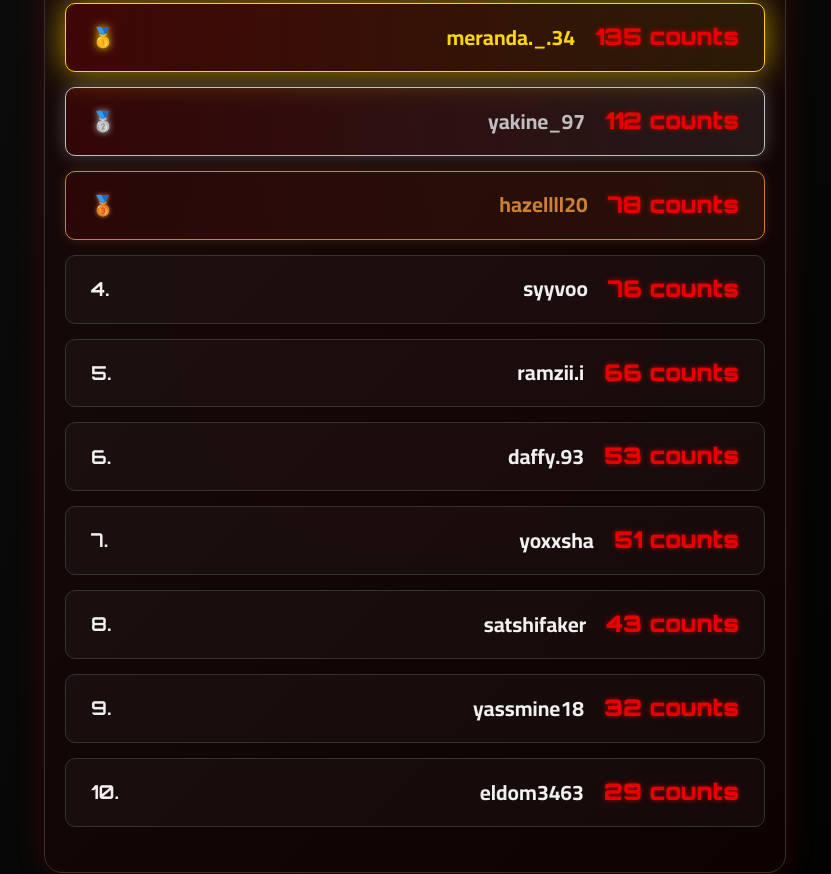
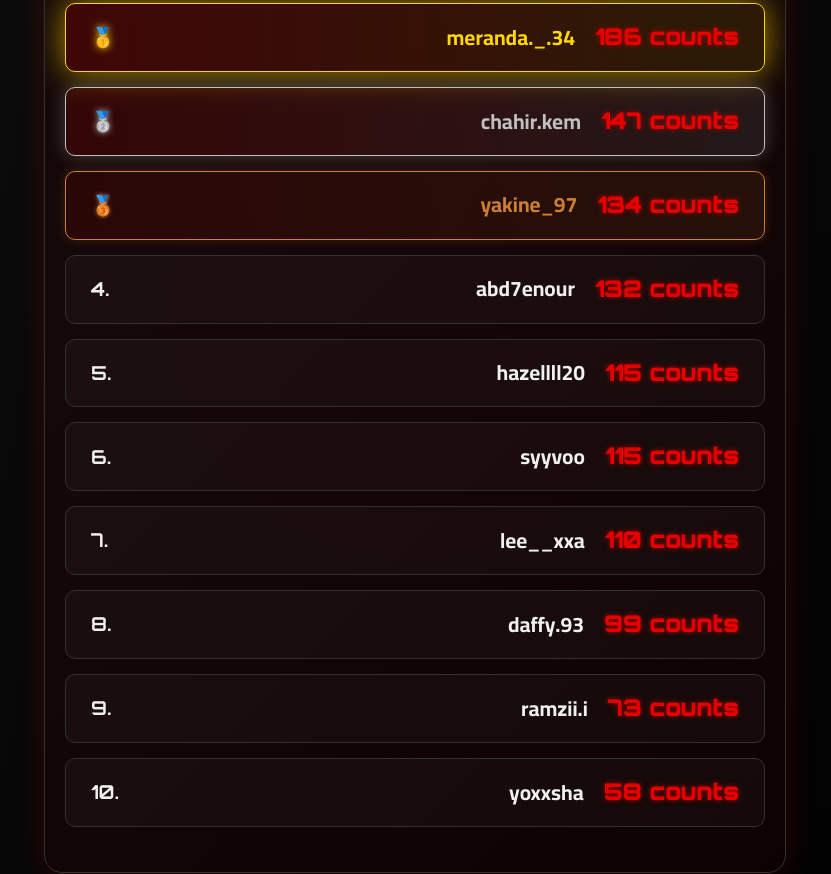
Before and after one commit to overrule-site/overrule, a plain HTML site: page servercounting.html in a window 1280 px wide. Shown: the part 691-1565 px from the top of the page, without its empty margins (225-1056 px from the left). Drawn offline with Linux system fonts and the light colour scheme.

Commit message:
Update servercounting.html

```diff
--- a/servercounting.html
+++ b/servercounting.html
@@ -389,52 +389,52 @@
         <li class="leaderboard-item">
           <span class="rank gold">🥇</span>
           <span class="username gold">meranda._.34</span>
-          <span class="counts">135 counts</span>
+          <span class="counts">186 counts</span>
         </li>
         <li class="leaderboard-item">
           <span class="rank silver">🥈</span>
-          <span class="username silver">yakine_97</span>
-          <span class="counts">112 counts</span>
+          <span class="username silver">chahir.kem</span>
+          <span class="counts">147 counts</span>
         </li>
         <li class="leaderboard-item">
           <span class="rank bronze">🥉</span>
-          <span class="username bronze">hazellll20</span>
-          <span class="counts">78 counts</span>
+          <span class="username bronze">yakine_97</span>
+          <span class="counts">134 counts</span>
         </li>
         <li class="leaderboard-item">
           <span class="rank">4.</span>
-          <span class="username">syyvoo</span>
-          <span class="counts">76 counts</span>
+          <span class="username">abd7enour</span>
+          <span class="counts">132 counts</span>
         </li>
         <li class="leaderboard-item">
           <span class="rank">5.</span>
-          <span class="username">ramzii.i</span>
-          <span class="counts">66 counts</span>
+          <span class="username">hazellll20</span>
+          <span class="counts">115 counts</span>
         </li>
         <li class="leaderboard-item">
           <span class="rank">6.</span>
-          <span class="username">daffy.93</span>
-          <span class="counts">53 counts</span>
+          <span class="username">syyvoo</span>
+          <span class="counts">115 counts</span>
         </li>
         <li class="leaderboard-item">
           <span class="rank">7.</span>
-          <span class="username">yoxxsha</span>
-          <span class="counts">51 counts</span>
+          <span class="username">lee__xxa</span>
+          <span class="counts">110 counts</span>
         </li>
         <li class="leaderboard-item">
           <span class="rank">8.</span>
-          <span class="username">satshifaker</span>
-          <span class="counts">43 counts</span>
+          <span class="username">daffy.93</span>
+          <span class="counts">99 counts</span>
         </li>
         <li class="leaderboard-item">
           <span class="rank">9.</span>
-          <span class="username">yassmine18</span>
-          <span class="counts">32 counts</span>
+          <span class="username">ramzii.i</span>
+          <span class="counts">73 counts</span>
         </li>
         <li class="leaderboard-item">
           <span class="rank">10.</span>
-          <span class="username">eldom3463</span>
-          <span class="counts">29 counts</span>
+          <span class="username">yoxxsha</span>
+          <span class="counts">58 counts</span>
         </li>
       </ul>
     </div>
@@ -444,4 +444,5 @@
     هذا الموقع من تصميم وتطوير <span>Leo Mh</span> &copy; 2023. جميع الحقوق محفوظة.
   </footer>
 </body>
+
 </html>
```
